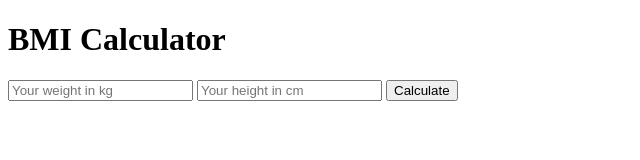
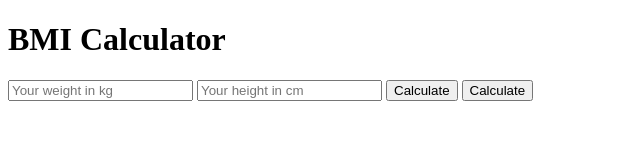
Before and after one commit to swardbladpaulo/w3_bmicalculator, a website: page src/index.html in a window 1280 px wide. Shown: the whole page, without its empty margins (0-640 px from the left). Drawn offline with Linux system fonts and the light colour scheme.

Commit message:
added onClick function, modified bmiUI.js

```diff
--- a/src/assets/js/bmiUI.js
+++ b/src/assets/js/bmiUI.js
@@ -1,5 +1,7 @@
 const calculateBMI = () => {
   let weightInput = document.getElementById("weight")
   let heightInput = document.getElementById("height")
-  let results = calculateMetricBMI(weightInput.nodeValue, heightInput.value)
+  let results = calculateMetricBMI(weightInput.value, heightInput.value)
+  let displayResultsElement = document.getElementById('results')
+  displayResultsElement.innerHTML = `<h1> Your BMI value is: ${results}</h1>`
 }
--- a/src/index.html
+++ b/src/index.html
@@ -12,6 +12,8 @@
   <input type="text" id="height" placeholder="Your height in cm">
   <button id="calculate">Calculate</button>
 
+  <button onclick="calculateBMI()"id="calculate">Calculate</button>
+
   <script src="./assets/js/bmiCalculator.js"></script>
   <script src="./assets/js/bmiUI.js"></script>
 </body>
```
